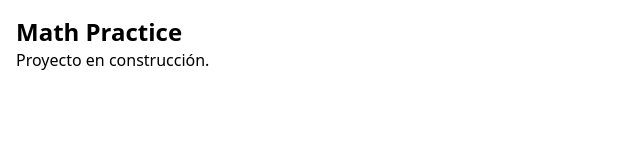
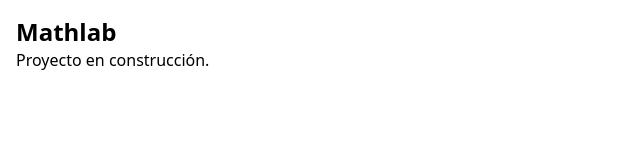
Before and after one commit to dealelopez/mathlab, a React (Vite) app: page / in a window 1280 px wide. Shown: the top 160 px of the page, without its empty margins (0-640 px from the left). Built offline with nearby package versions, Linux system fonts and the light colour scheme.

Commit message:
Placeholder Math Practice -> Mathlab

```diff
--- a/index.html
+++ b/index.html
@@ -3,7 +3,7 @@
   <head>
     <meta charset="UTF-8" />
     <meta name="viewport" content="width=device-width, initial-scale=1.0" />
-    <title>Math Practice</title>
+    <title>Mathlab</title>
   </head>
   <body>
     <div id="root"></div>
--- a/src/App.tsx
+++ b/src/App.tsx
@@ -1,7 +1,7 @@
 export default function App() {
   return (
     <div className="p-4">
-      <h1 className="text-2xl font-bold">Math Practice</h1>
+      <h1 className="text-2xl font-bold">Mathlab</h1>
       <p>Proyecto en construcción.</p>
     </div>
   );
```
